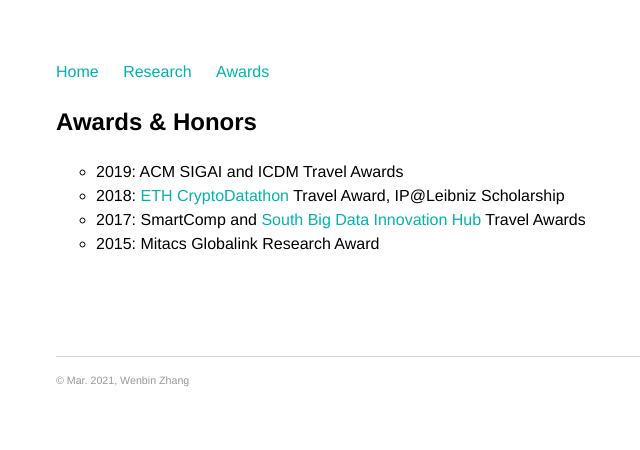
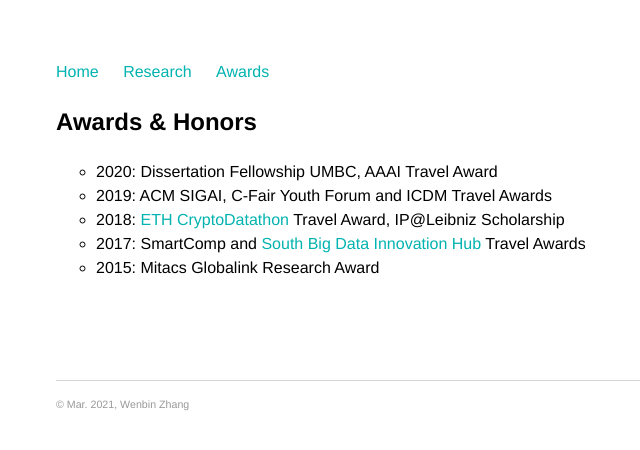
Before and after one commit to vanbanTruong/vanbanTruong.github.io, a Jekyll site: the page built from awards.md, in a window 1280 px wide. Shown: the top 450 px of the page, without its empty margins (136-776 px from the left). Built offline with Jekyll 4.4.1, drawn with Linux system fonts in a browser that asks for light colours.

Commit message:
Update awards.md

```diff
--- a/awards.md
+++ b/awards.md
@@ -4,8 +4,8 @@ title: Awards
 ---
 
 ### Awards & Honors
-
-* 2019: ACM SIGAI and ICDM Travel Awards
+* 2020: Dissertation Fellowship UMBC, AAAI Travel Award
+* 2019: ACM SIGAI, C-Fair Youth Forum and ICDM Travel Awards
 * 2018: [ETH CryptoDatathon](https://www.cryptodatathon.com/) Travel Award, IP@Leibniz Scholarship
 * 2017: SmartComp and [South Big Data Innovation Hub](https://southbigdatahub.org/2017/07/26/mobile-health-workshop-sparks-ideas-for-future-research/) Travel Awards
 * 2015: Mitacs Globalink Research Award
```
